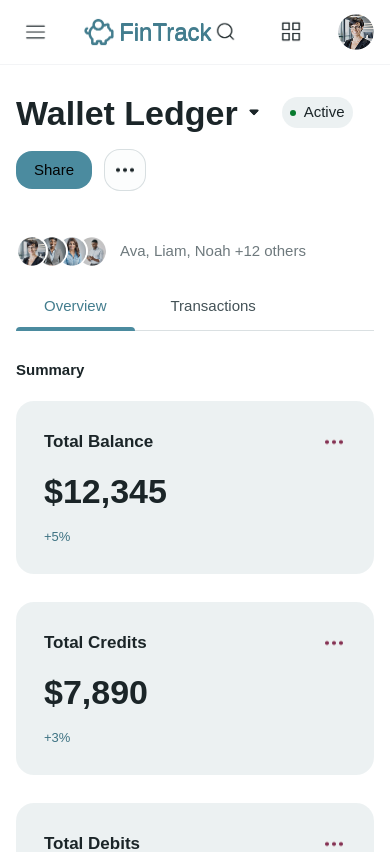
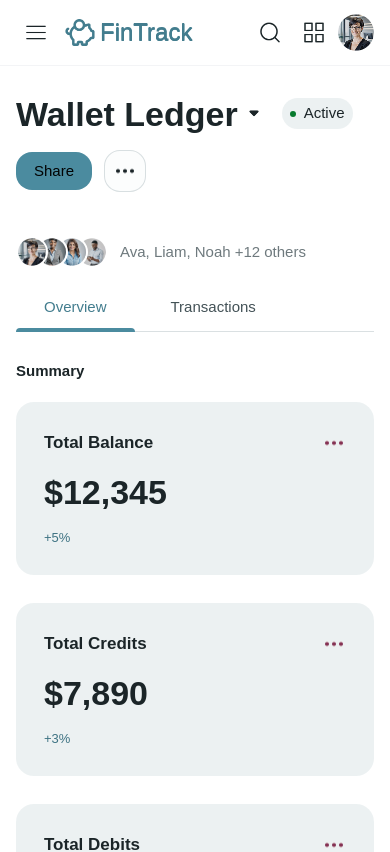
Before and after one commit to yunushabeeb/venture-studio, a Next.js app: page / in a window 390 px wide. Shown: the top 852 px of the page. Built offline with nearby package versions, Linux system fonts and the light colour scheme; a web font is replaced by a local one.

Commit message:
Refactor Brand and Header components for improved layout and search functionality; adjust margins and enhance mobile responsiveness

```diff
--- a/app/components/Brand.tsx
+++ b/app/components/Brand.tsx
@@ -3,7 +3,7 @@ import { timmana } from "../lib/fonts";
 
 export default function Brand() {
   return (
-    <div className="ml-7 flex items-center">
+    <div className="ml-2 md:ml-7 flex items-center">
       <Image src="/icons/logo.png" alt="FinTrack Logo" width={32} height={32} />
       <span
         className={`${timmana.className} ml-1 text-[24px] font-normal`}
--- a/app/components/Header.tsx
+++ b/app/components/Header.tsx
@@ -24,11 +24,11 @@ export default function Header({ onSidebarToggle }: HeaderProps) {
   }
 
   function handleBlur() {
-    // Optionally hide search input on blur
     setShowSearch(false);
   }
 
   return (
+    <>
       <header className="sticky top-0 z-10 flex items-center justify-between px-4 py-3 border-b border-gray-100 bg-white bg-opacity-90 backdrop-blur">
         {/* Left: Menu + Brand */}
         <div className="flex items-center">
@@ -42,7 +42,7 @@ export default function Header({ onSidebarToggle }: HeaderProps) {
           <Brand />
         </div>
         {/* Right: Search, App Grid, Avatar */}
-      <div className="flex items-center gap-7 relative">
+        <div className="flex items-center gap-1 md:gap-7 relative">
           {/* Desktop search input */}
           <div className="hidden sm:block">
             {showSearch ? (
@@ -63,15 +63,21 @@ export default function Header({ onSidebarToggle }: HeaderProps) {
               />
             )}
           </div>
-        {/* Mobile search input (drops below header) */}
-        <div className="block sm:hidden">
+          {/* Hide search icon on mobile when input is shown */}
+          <div className={`block sm:hidden ${showSearch ? "hidden" : ""}`}>
             <IconButton
               src="/icons/search.png"
               alt="Search"
               onClick={() => setShowSearch(true)}
             />
+          </div>
+          <IconButton src="/icons/app-grid.png" alt="Apps" />
+          <Avatar src="/images/avatars/avatar-1.png" alt="User Avatar" />
+        </div>
+      </header>
+      {/* Mobile search input below header */}
       {showSearch && (
-            <div className="absolute left-0 right-0 top-full mt-2 z-20">
+        <div className="block sm:hidden px-4 py-2 bg-white border-b border-gray-100 sticky top-[56px] z-10">
           <input
             ref={inputRef}
             type="text"
@@ -83,10 +89,6 @@ export default function Header({ onSidebarToggle }: HeaderProps) {
           />
         </div>
       )}
-        </div>
-        <IconButton src="/icons/app-grid.png" alt="Apps" />
-        <Avatar src="/images/avatars/avatar-1.png" alt="User Avatar" />
-      </div>
-    </header>
+    </>
   );
 }
```
Lines whose indentation alone changed are shown as unchanged.
